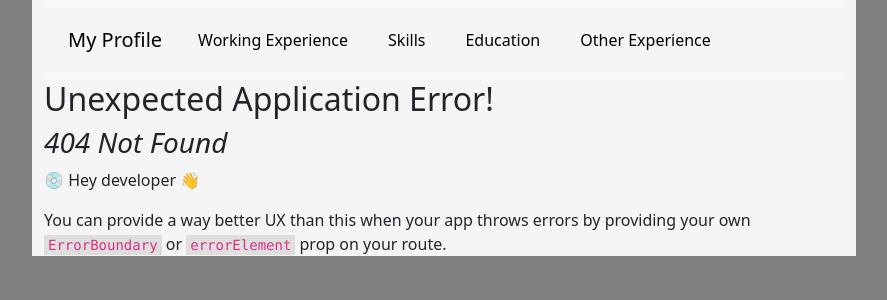
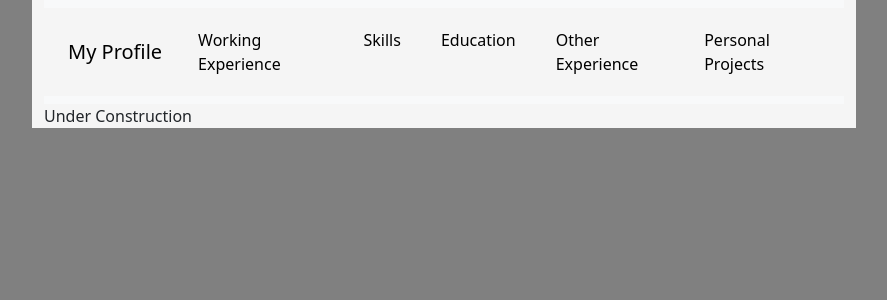
Before and after one commit to amirulanwar93/amirulanwar93.github.io, a React (Vite) app: page /project in a window 1280 px wide. Before the commit this address had no page. Shown: the top 300 px of the page, without its empty margins (196-1083 px from the left). Built offline with nearby package versions, Linux system fonts and the light colour scheme.

Commit message:
add page personal project under construction

```diff
--- a/src/App.tsx
+++ b/src/App.tsx
@@ -9,6 +9,7 @@ import WorkingExperience from "./page/workingExperience";
 import Skills from "./page/skills";
 import Education from "./page/education";
 import OtherExperience from "./page/otherExperience";
+import Project from "./page/project";
 
 const App = () => {
   const router = createBrowserRouter(
@@ -19,6 +20,7 @@ const App = () => {
         <Route path="/skills" element={<Skills />} />
         <Route path="/education" element={<Education />} />
         <Route path="/other" element={<OtherExperience />} />
+        <Route path="/project" element={<Project />} />
       </Route>
     )
   );
--- a/src/components/Nav.tsx
+++ b/src/components/Nav.tsx
@@ -39,6 +39,11 @@ function Nav() {
                   Other Experience
                 </a>
               </li>
+              <li className="nav-item">
+                <a className="nav-link active" href="./project">
+                  Personal Projects
+                </a>
+              </li>
             </ul>
           </div>
         </div>
--- /dev/null
+++ b/src/page/project.tsx
@@ -0,0 +1,9 @@
+import React from 'react'
+
+const project = () => {
+  return (
+    <div>Under Construction</div>
+  )
+}
+
+export default project
```
